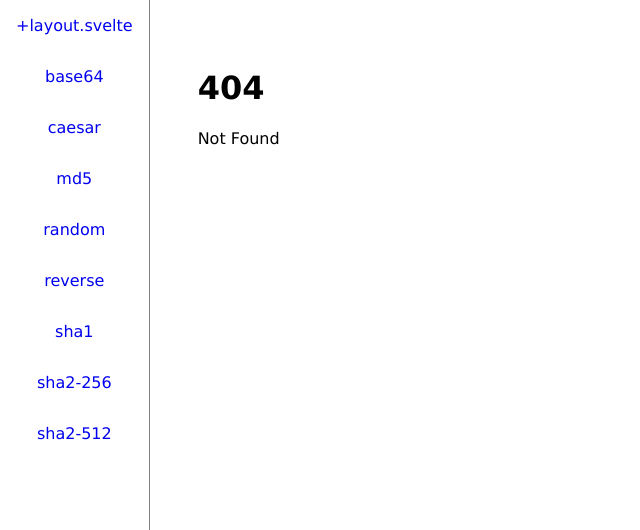
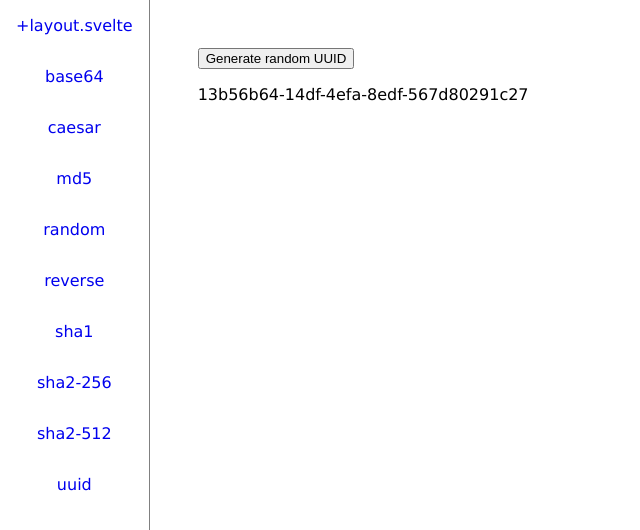
Before and after one commit to LeoDog896/doke, a SvelteKit app: page /uuid in a window 1280 px wide. Before the commit this address had no page. Shown: the top 530 px of the page, without its empty margins (0-640 px from the left). Built offline with nearby package versions, Linux system fonts and the light colour scheme.

Commit message:
Random UUID

```diff
--- /dev/null
+++ b/src/routes/uuid/+page.svelte
@@ -0,0 +1,7 @@
+<script lang="ts">
+	let result = crypto.randomUUID();
+</script>
+
+<button on:click={() => result = crypto.randomUUID()}>Generate random UUID</button>
+
+<p>{result}</p>
```
